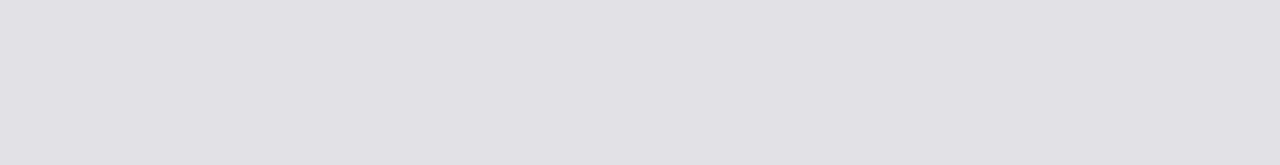
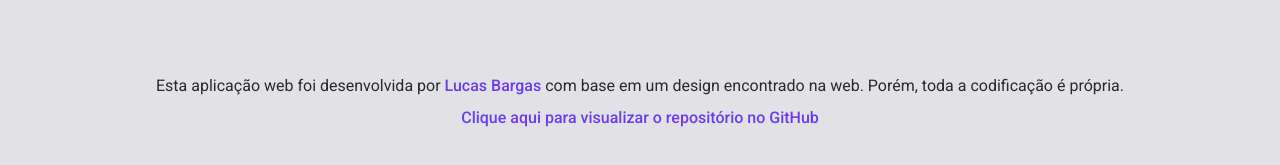
Before and after one commit to LucasBargas/dt_money_angular, an Angular app: page /home in a window 1280 px wide. Shown: the part 903-1068 px from the top of the page. Before the commit the page ends 973 px from the top, so only its background shows below. Built offline with nearby package versions, Linux system fonts and the light colour scheme; no server answers.

Commit message:
Footer - developed

```diff
--- a/src/app/app.component.html
+++ b/src/app/app.component.html
@@ -1,10 +1,14 @@
-<app-loading *ngIf="isLoading, else test"></app-loading>
+<app-loading *ngIf="isLoading, else noLoading"></app-loading>
 
-<ng-template #test>
+
+<ng-template #noLoading>
+  <section class="app-container">
   <app-toggle-theme-button></app-toggle-theme-button>
   <app-header></app-header>
   <main>
     <router-outlet />
   </main>
   <app-modal></app-modal>
+  <app-footer></app-footer>
+  </section>
 </ng-template>
--- a/src/app/app.component.scss
+++ b/src/app/app.component.scss
@@ -0,0 +1,9 @@
+.app-container {
+  display: flex;
+  flex-direction: column;
+
+  main {
+    min-height: calc(100vh -  212px);;
+    flex: 1;
+  }
+}
--- a/src/app/app.component.ts
+++ b/src/app/app.component.ts
@@ -7,10 +7,11 @@ import { HeaderComponent } from "./components/header/header.component";
 import { ModalComponent } from "./components/modal/modal.component";
 import { LoadingComponent } from "./components/loading/loading.component";
 import { TransactionsService } from './services/transactions.service';
+import { FooterComponent } from "./components/footer/footer.component";
 
 @Component({
   selector: 'app-root',
-  imports: [CommonModule, RouterOutlet, HeaderComponent, ToggleThemeButtonComponent, ModalComponent, LoadingComponent],
+  imports: [CommonModule, RouterOutlet, HeaderComponent, ToggleThemeButtonComponent, ModalComponent, LoadingComponent, FooterComponent],
   templateUrl: './app.component.html',
   styleUrl: './app.component.scss'
 })
--- /dev/null
+++ b/src/app/components/footer/footer.component.html
@@ -0,0 +1,9 @@
+<footer [class.active]="theme() === 'dark'">
+  <app-container>
+    <div>
+      <p>Esta aplicação web foi desenvolvida por <a target="_blank" href="https://projetoslucasbargas.vercel.app/" rel="noopener noreferrer">Lucas Bargas</a> com base em um design encontrado na web. Porém, toda a codificação é própria.</p>
+
+      <a href="https://github.com/LucasBargas/dt_money_angular" target="_blank" rel="noopener noreferrer">Clique aqui para visualizar o repositório no GitHub</a>
+    </div>
+  </app-container>
+</footer>
--- /dev/null
+++ b/src/app/components/footer/footer.component.scss
@@ -0,0 +1,38 @@
+@use 'theme_dark' as dark;
+@use 'theme_light' as light;
+
+footer {
+  display: flex;
+  justify-content: center;
+  padding-bottom: 2.5rem;
+
+  &.active {
+    div {
+      p {
+        color: dark.$color-text;
+      }
+
+      a {
+        color: dark.$color-primary;
+      }
+    }
+  }
+
+  div {
+    text-align: center;
+    line-height: 2rem;
+
+    p {
+      color: dark.$color-surface;
+    }
+
+    a {
+      color: light.$color-secondary-hover;
+      font-weight: 500;
+
+      &:hover {
+        text-decoration: underline;
+      }
+    }
+  }
+}
--- /dev/null
+++ b/src/app/components/footer/footer.component.ts
@@ -0,0 +1,13 @@
+import { Component, inject } from '@angular/core';
+import { ContainerComponent } from "../container/container.component";
+import { ThemeService } from '../../services/theme.service';
+
+@Component({
+  selector: 'app-footer',
+  imports: [ContainerComponent],
+  templateUrl: './footer.component.html',
+  styleUrl: './footer.component.scss'
+})
+export class FooterComponent {
+  theme = inject(ThemeService).theme;
+}
```
